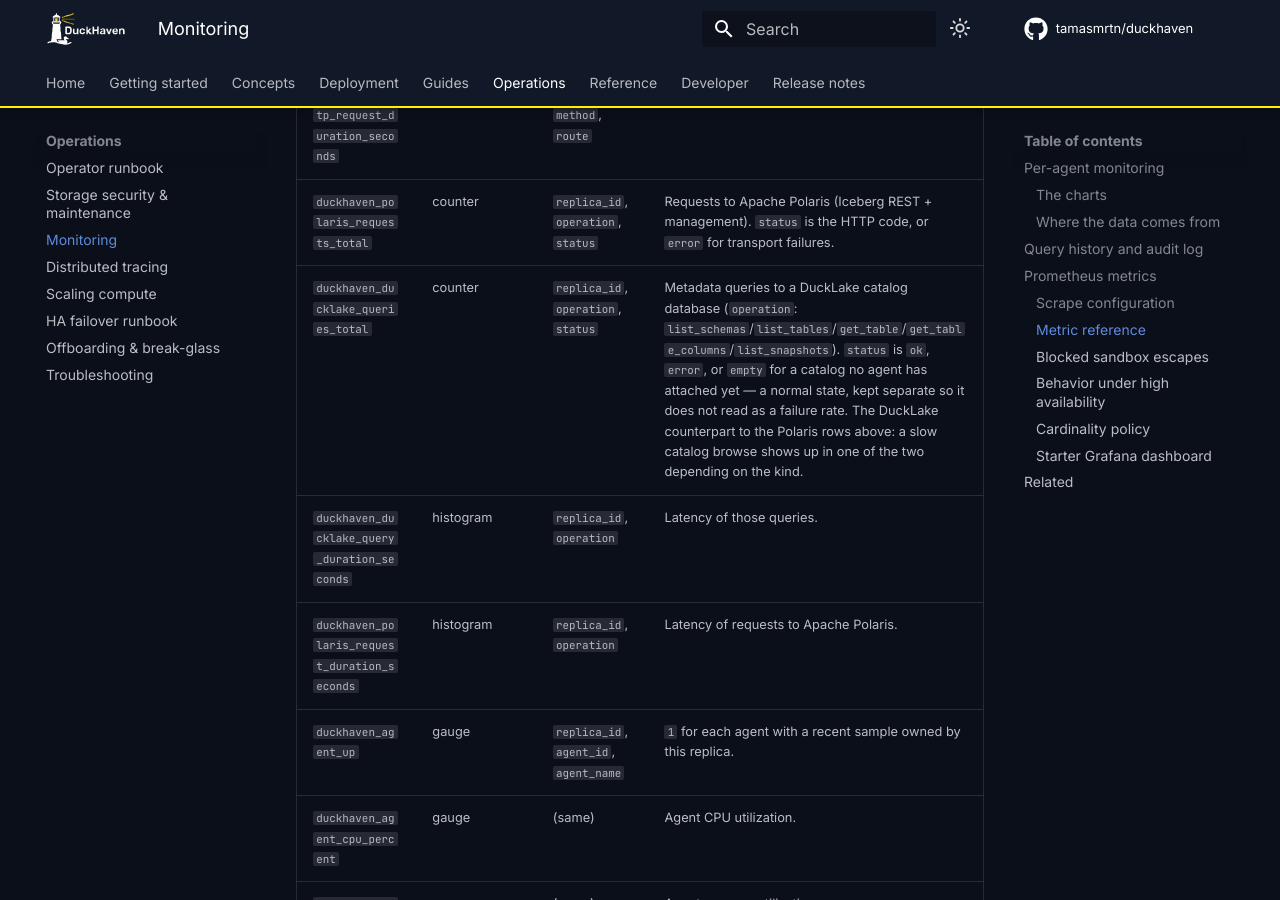
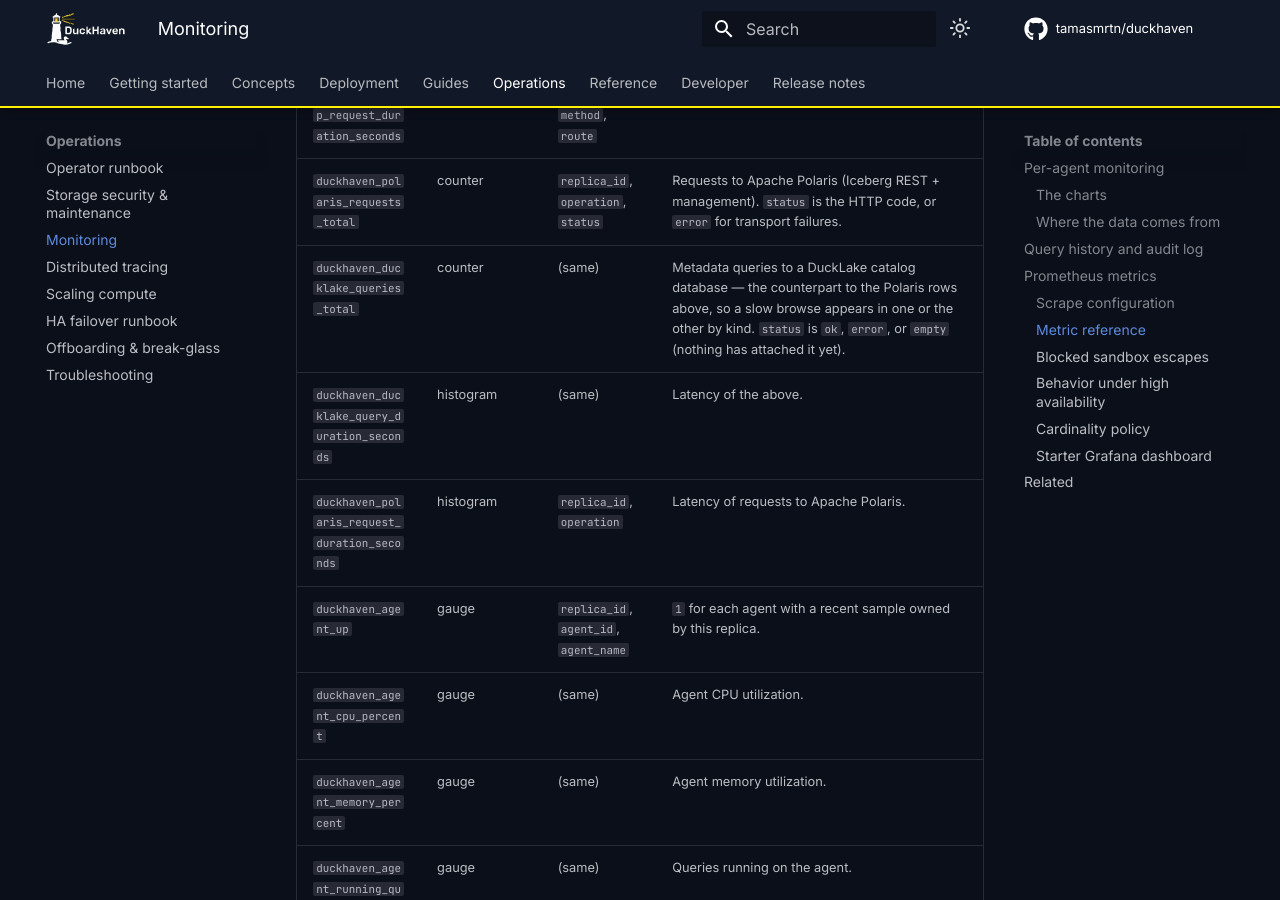
Before and after one commit to tamasmrtn/duckhaven, an MkDocs documentation site: the page built from docs/operations/monitoring.md, in a window 1280 px wide and 900 px high, scrolled down 4332 px. Built offline with MkDocs 1.6.1 and Material for MkDocs 9.7.7, drawn with Linux system fonts in a browser that asks for light colours; comment, search, counter and statistics services are not loaded; some of the changed text lies outside the part shown.

Commit message:
Update the stubs the DuckLake read metric changed
_rows gained an operation argument for its metric label, which broke the
three tests that stub it elsewhere. They accept and ignore it, since what
each is actually asserting is unrelated to the label.

Also trims the monitoring reference back under the assistant's page cap,
which the new metric rows had pushed it over. It now sits three
characters below the limit, so the next metric added there will need the
page split rather than another round of shortening.

```diff
--- a/docs/operations/monitoring.md
+++ b/docs/operations/monitoring.md
@@ -139,8 +139,8 @@ the conventional `_total` suffix in the exposition (e.g. `duckhaven_queries_tota
 | `duckhaven_http_requests_total` | counter | `replica_id`, `method`, `route`, `status` | REST API requests, keyed by route template. |
 | `duckhaven_http_request_duration_seconds` | histogram | `replica_id`, `method`, `route` | REST API request latency. |
 | `duckhaven_polaris_requests_total` | counter | `replica_id`, `operation`, `status` | Requests to Apache Polaris (Iceberg REST + management). `status` is the HTTP code, or `error` for transport failures. |
-| `duckhaven_ducklake_queries_total` | counter | `replica_id`, `operation`, `status` | Metadata queries to a DuckLake catalog database (`operation`: `list_schemas`/`list_tables`/`get_table`/`get_table_columns`/`list_snapshots`). `status` is `ok`, `error`, or `empty` for a catalog no agent has attached yet — a normal state, kept separate so it does not read as a failure rate. The DuckLake counterpart to the Polaris rows above: a slow catalog browse shows up in one of the two depending on the kind. |
-| `duckhaven_ducklake_query_duration_seconds` | histogram | `replica_id`, `operation` | Latency of those queries. |
+| `duckhaven_ducklake_queries_total` | counter | (same) | Metadata queries to a DuckLake catalog database — the counterpart to the Polaris rows above, so a slow browse appears in one or the other by kind. `status` is `ok`, `error`, or `empty` (nothing has attached it yet). |
+| `duckhaven_ducklake_query_duration_seconds` | histogram | (same) | Latency of the above. |
 | `duckhaven_polaris_request_duration_seconds` | histogram | `replica_id`, `operation` | Latency of requests to Apache Polaris. |
 | `duckhaven_agent_up` | gauge | `replica_id`, `agent_id`, `agent_name` | `1` for each agent with a recent sample owned by this replica. |
 | `duckhaven_agent_cpu_percent` | gauge | (same) | Agent CPU utilization. |
@@ -154,8 +154,8 @@ the conventional `_total` suffix in the exposition (e.g. `duckhaven_queries_tota
 | `duckhaven_agent_provisions_total` | counter | `replica_id`, `provider`, `outcome` | Elastic provisioning attempts (`outcome`: `success`/`failure`). |
 | `duckhaven_agent_provisioning_seconds` | histogram | `replica_id`, `provider` | Time to provision an elastic agent. Successes only — a failure's duration measures how long the backend took to say no, which would distort the cold-start percentiles. |
 | `duckhaven_agents_reaped_total` | counter | `replica_id`, `reason` | Elastic agents torn down by the reaper (`reason`: `idle`/`max_lifetime`/`provisioning_timeout`/`orphan`/`dead_row`). |
-| `duckhaven_db_pool_size` | gauge | `replica_id`, `pool` | Configured connection-pool size. `pool` is `main` (the control-plane database) or `ducklake` (a DuckLake catalog's metadata database, present only once a DuckLake catalog has been browsed). |
-| `duckhaven_db_pool_checked_out` | gauge | (same) | Connections currently checked out. Sustained saturation of the `ducklake` pool shows up as slow catalog browsing rather than slow queries. |
+| `duckhaven_db_pool_size` | gauge | `replica_id`, `pool` | Configured connection-pool size. `pool` is `main` or `ducklake`, the latter only once a DuckLake catalog has been browsed. |
+| `duckhaven_db_pool_checked_out` | gauge | (same) | Connections checked out. Saturating the `ducklake` pool reads as slow browsing, not slow queries. |
 | `duckhaven_db_pool_overflow` | gauge | (same) | Connections beyond the configured pool size. |
 | `duckhaven_maintenance_last_scan_timestamp_seconds` | gauge | — | Unix time of the last completed maintenance scan cycle. |
 | `duckhaven_maintenance_open_recommendations` | gauge | `severity` | Open maintenance recommendations by severity. |
```
Also changed, not shown: other parts of docs/operations/monitoring.md (+2 -3 lines), 2 other files.
